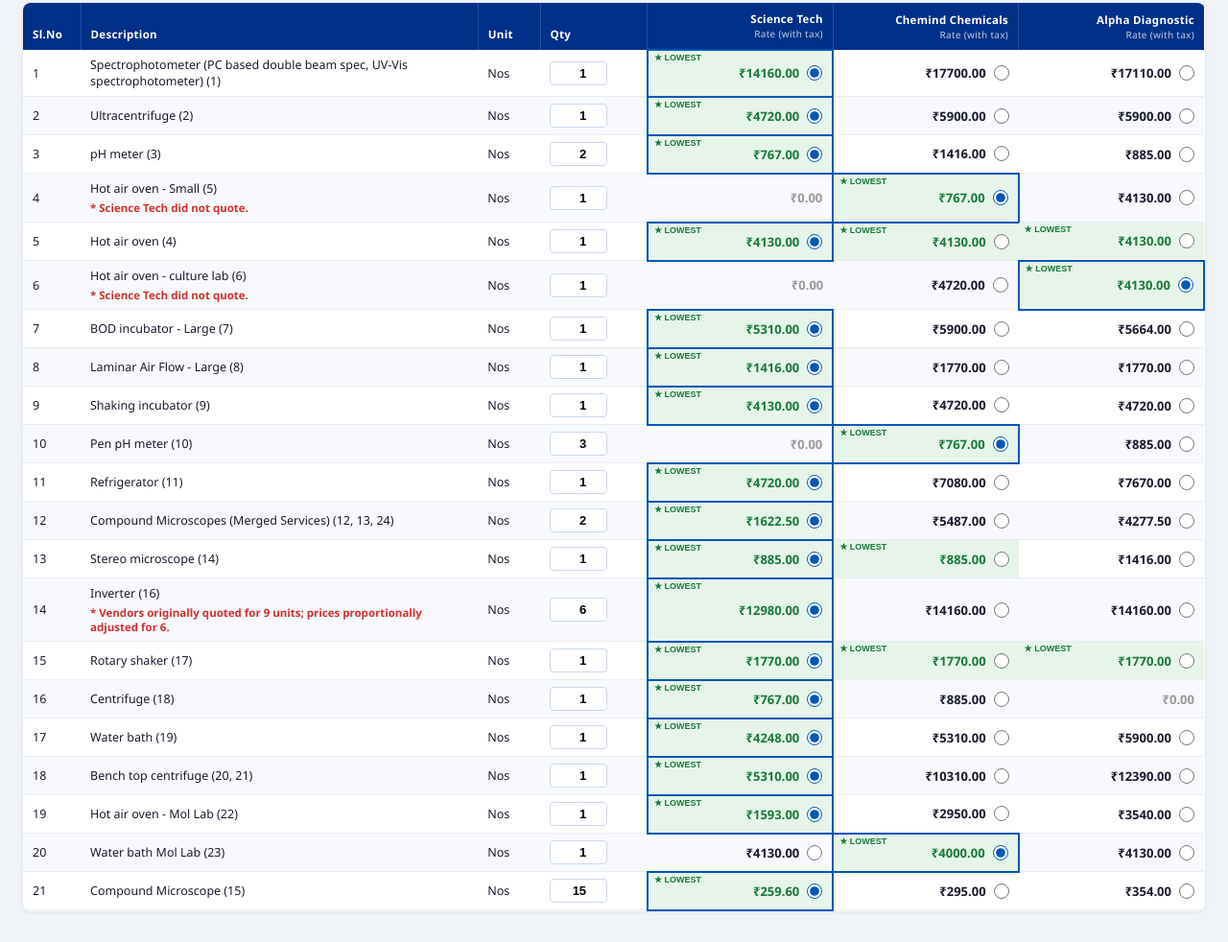
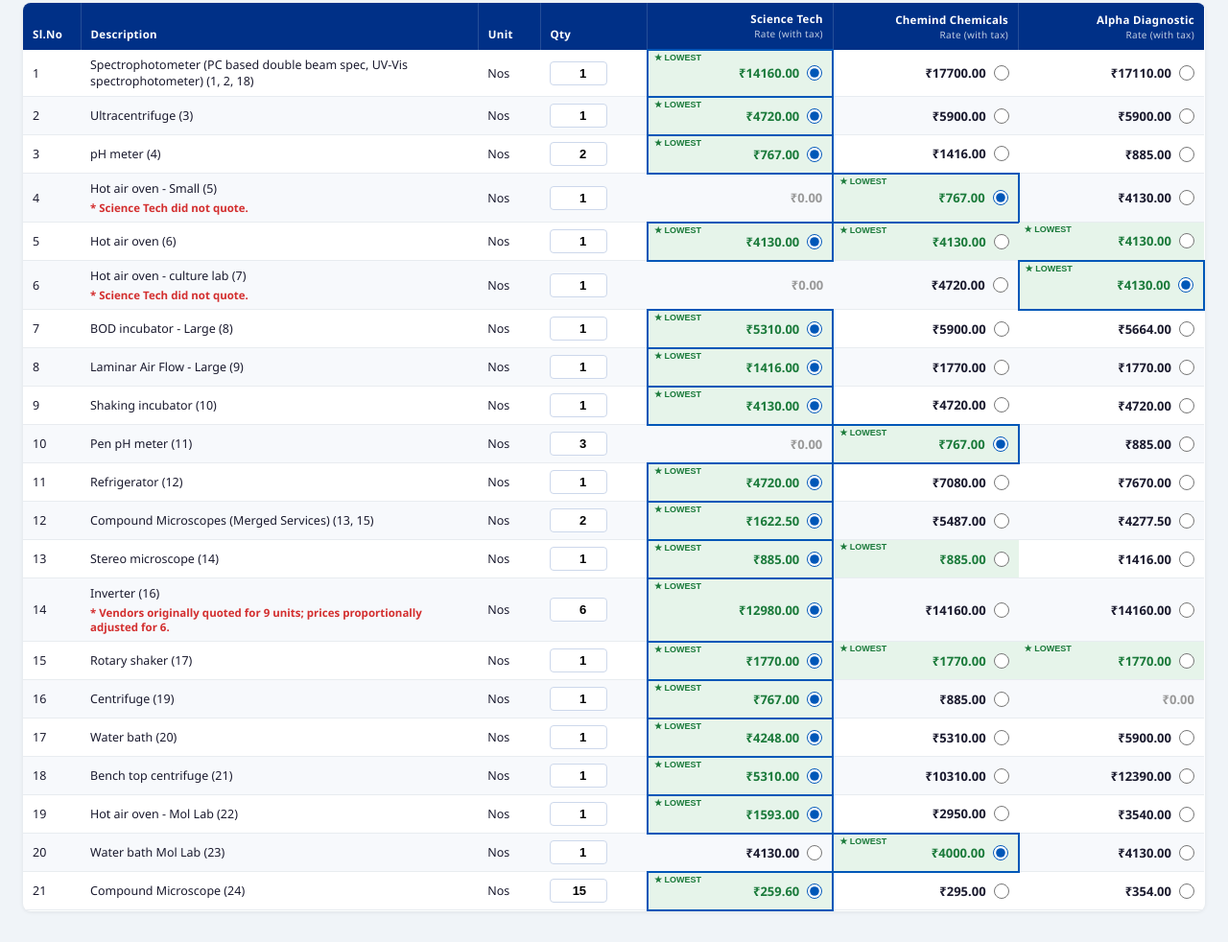
Before and after one commit to sureshmagnolia/purchase, a plain HTML site: page repair.html in a window 1280 px wide. Shown: the part 306-1288 px from the top of the page at 96% size. Drawn offline with Linux system fonts and the light colour scheme.

Commit message:
Correct department sl. no mapping to match the original Word file exactly

```diff
--- a/repair.html
+++ b/repair.html
@@ -952,7 +952,7 @@
     let quoteItems = [
   {
     "slno": 1,
-    "desc": "Spectrophotometer (PC based double beam spec, UV-Vis spectrophotometer) (1)",
+    "desc": "Spectrophotometer (PC based double beam spec, UV-Vis spectrophotometer) (1, 2, 18)",
     "qty": 1,
     "unit": "Nos",
     "code": "",
@@ -975,7 +975,7 @@
   },
   {
     "slno": 2,
-    "desc": "Ultracentrifuge (2)",
+    "desc": "Ultracentrifuge (3)",
     "qty": 1,
     "unit": "Nos",
     "code": "",
@@ -998,7 +998,7 @@
   },
   {
     "slno": 3,
-    "desc": "pH meter (3)",
+    "desc": "pH meter (4)",
     "qty": 2,
     "unit": "Nos",
     "code": "",
@@ -1044,7 +1044,7 @@
     "slno": 4
   },
   {
-    "desc": "Hot air oven (4)",
+    "desc": "Hot air oven (6)",
     "qty": 1,
     "unit": "Nos",
     "code": "",
@@ -1067,7 +1067,7 @@
     "slno": 5
   },
   {
-    "desc": "Hot air oven - culture lab (6)",
+    "desc": "Hot air oven - culture lab (7)",
     "qty": 1,
     "unit": "Nos",
     "code": "",
@@ -1092,7 +1092,7 @@
   },
   {
     "slno": 7,
-    "desc": "BOD incubator - Large (7)",
+    "desc": "BOD incubator - Large (8)",
     "qty": 1,
     "unit": "Nos",
     "code": "",
@@ -1115,7 +1115,7 @@
   },
   {
     "slno": 8,
-    "desc": "Laminar Air Flow - Large (8)",
+    "desc": "Laminar Air Flow - Large (9)",
     "qty": 1,
     "unit": "Nos",
     "code": "",
@@ -1138,7 +1138,7 @@
   },
   {
     "slno": 9,
-    "desc": "Shaking incubator (9)",
+    "desc": "Shaking incubator (10)",
     "qty": 1,
     "unit": "Nos",
     "code": "",
@@ -1161,7 +1161,7 @@
   },
   {
     "slno": 10,
-    "desc": "Pen pH meter (10)",
+    "desc": "Pen pH meter (11)",
     "qty": 3,
     "unit": "Nos",
     "code": "",
@@ -1184,7 +1184,7 @@
   },
   {
     "slno": 11,
-    "desc": "Refrigerator (11)",
+    "desc": "Refrigerator (12)",
     "qty": 1,
     "unit": "Nos",
     "code": "",
@@ -1207,7 +1207,7 @@
   },
   {
     "slno": 12,
-    "desc": "Compound Microscopes (Merged Services) (12, 13, 24)",
+    "desc": "Compound Microscopes (Merged Services) (13, 15)",
     "qty": 2,
     "unit": "Nos",
     "code": "",
@@ -1300,7 +1300,7 @@
   },
   {
     "slno": 16,
-    "desc": "Centrifuge (18)",
+    "desc": "Centrifuge (19)",
     "qty": 1,
     "unit": "Nos",
     "code": "",
@@ -1323,7 +1323,7 @@
   },
   {
     "slno": 17,
-    "desc": "Water bath (19)",
+    "desc": "Water bath (20)",
     "qty": 1,
     "unit": "Nos",
     "code": "",
@@ -1346,7 +1346,7 @@
   },
   {
     "slno": 18,
-    "desc": "Bench top centrifuge (20, 21)",
+    "desc": "Bench top centrifuge (21)",
     "qty": 1,
     "unit": "Nos",
     "code": "",
@@ -1415,7 +1415,7 @@
   },
   {
     "slno": 21,
-    "desc": "Compound Microscope (15)",
+    "desc": "Compound Microscope (24)",
     "qty": 15,
     "unit": "Nos",
     "code": "",
@@ -1446,7 +1446,7 @@
         // NEW STATE FOR EXTENDED METADATA
 
     // ===================== LOCAL STORAGE =====================
-    const STORE_KEY = 'repairTenderApp_v13';
+    const STORE_KEY = 'repairTenderApp_v14';
 
     function saveData() {
       const data = {
```
